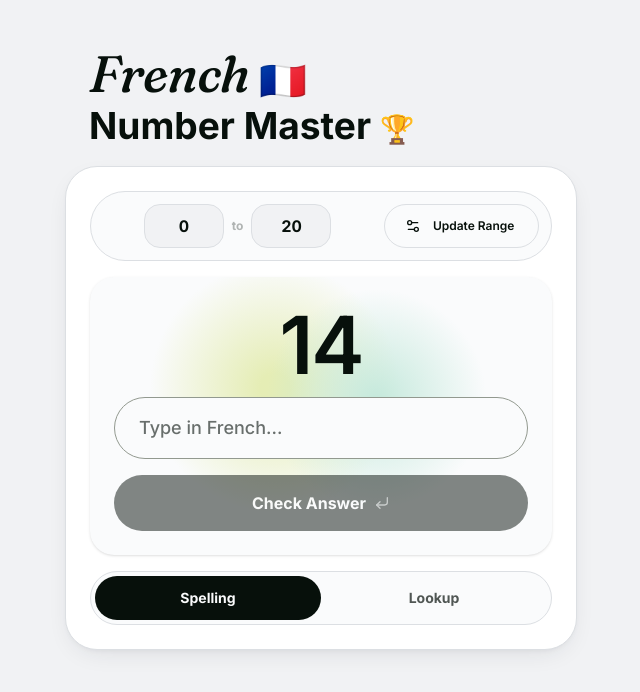
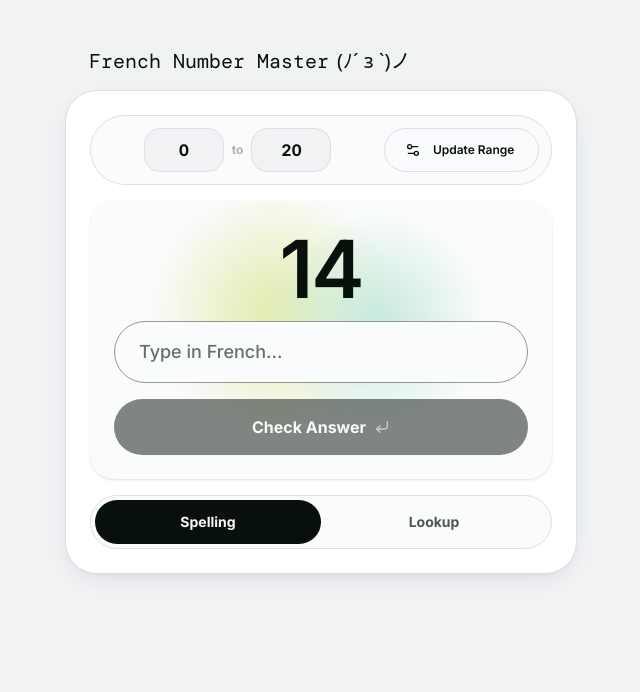
Before and after one commit to Judy-Nihao/french-number-master, a React (Vite) app: page / in a window 1280 px wide. Shown: the top 692 px of the page, without its empty margins (319-959 px from the left). Built offline with nearby package versions, Linux system fonts and the light colour scheme.

Commit message:
style(header): simplify the title into a single line with kaomoji

```diff
--- a/src/App.tsx
+++ b/src/App.tsx
@@ -28,13 +28,9 @@ const App = () => {
         <div className="w-full max-w-lg flex flex-col gap-4 relative">
           {/* Header */}
           <header className="@container relative px-3 text-left md:px-6">
-            <h1 className="flex flex-col items-start gap-1 font-sans font-bold tracking-[-0.035em] text-app-dark">
-              <span className="flex w-full items-end justify-between gap-2">
-                <span className="font-display text-[clamp(2.75rem,11cqi,3.5rem)] leading-none font-medium italic">
-                  French <span aria-hidden="true" className="inline-block align-middle font-sans text-[0.75em] not-italic tracking-normal">🇫🇷</span>
-                </span>
-              </span>
-              <span className="text-[clamp(1.75rem,8cqi,2.5rem)] leading-tight tracking-normal">Number Master <span aria-hidden="true" className="inline-block align-middle text-[0.75em]">🏆</span></span>
+            <h1 className="flex w-fit max-w-full items-baseline gap-2 whitespace-nowrap text-[clamp(0.875rem,5cqi,1.25rem)] leading-tight font-normal tracking-normal text-app-dark">
+              <span className="font-mono">French Number Master</span>
+              <span aria-hidden="true" className="font-kaomoji">{"(ﾉ´ з `)ノ"}</span>
             </h1>
           </header>
 
```
